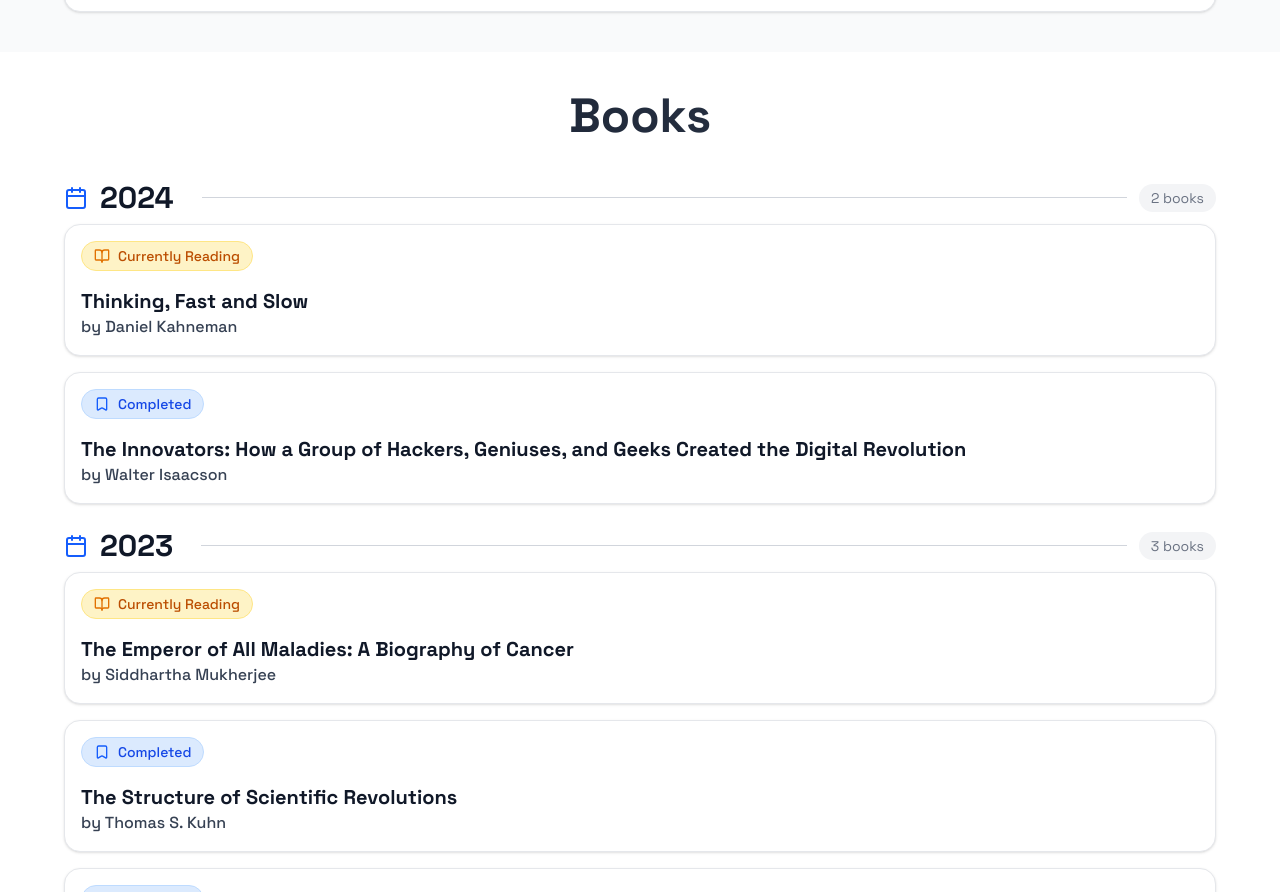
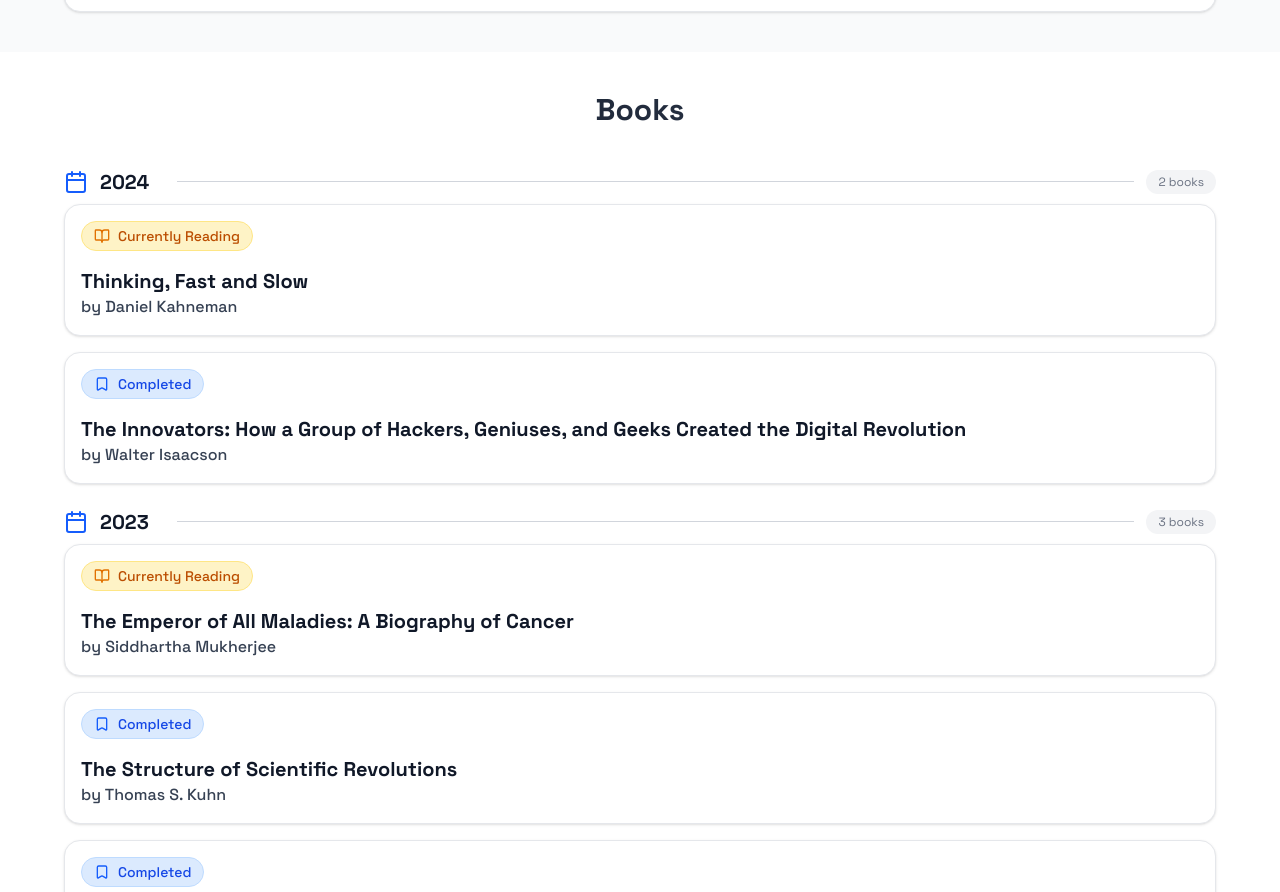
Before and after one commit to MahaZainab/MahaZainab.github.io, a React (Vite) app: page / in a window 1280 px wide. Shown: the part 5248-6140 px from the top of the page. Built offline with nearby package versions, Linux system fonts and the light colour scheme.

Commit message:
Auto commit on save

```diff
--- a/src/components/books.tsx
+++ b/src/components/books.tsx
@@ -42,7 +42,7 @@
     <section id="books" className="py-10 bg-white">
       <div className="max-w-6xl mx-auto px-6 xl:px-0">
         <div className="text-left lg:text-center mb-10">
-          <h2 className="text-5xl font-bold mb-4 bg-linear-to-r from-gray-900 to-gray-700 bg-clip-text text-transparent">
+          <h2 className="text-3xl font-bold mb-4 bg-linear-to-r from-gray-900 to-gray-700 bg-clip-text text-transparent">
             Books
           </h2>
         </div>
@@ -52,9 +52,9 @@
             <div key={year} className="space-y-2">
               <div className="flex items-center gap-3">
                 <Calendar className="w-6 h-6 text-blue-600" />
-                <h3 className="text-3xl font-bold text-gray-900">{year}</h3>
+                <h3 className="text-xl font-bold text-gray-900">{year}</h3>
                 <div className="flex-1 h-px bg-gray-300 ml-4"></div>
-                <span className="text-sm text-gray-500 bg-gray-100 px-3 py-1 rounded-full">
+                <span className="text-xs text-gray-500 bg-gray-100 px-3 py-1 rounded-full">
                   {visibleGroups[year]?.length} book
                   {visibleGroups[year]?.length > 1 ? "s" : ""}
                 </span>
```
